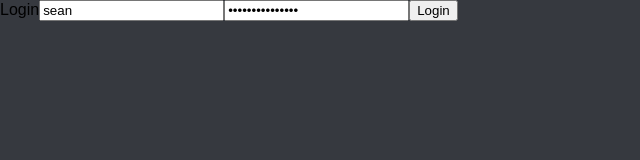
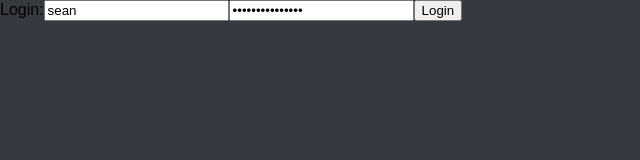
Before and after one commit to seanconrad1/chat-app-frontend, a React (Create React App) app: page / in a window 1280 px wide. Shown: the top 160 px of the page, without its empty margins (0-640 px from the left). Built offline with nearby package versions, Linux system fonts and the light colour scheme.

Commit message:
cleaned up

```diff
--- a/src/pages/Login.js
+++ b/src/pages/Login.js
@@ -29,7 +29,7 @@ const Login = () => {
 
   return (
     <div>
-      Login
+      Login:
       <input
         name="username"
         value={username}
```
